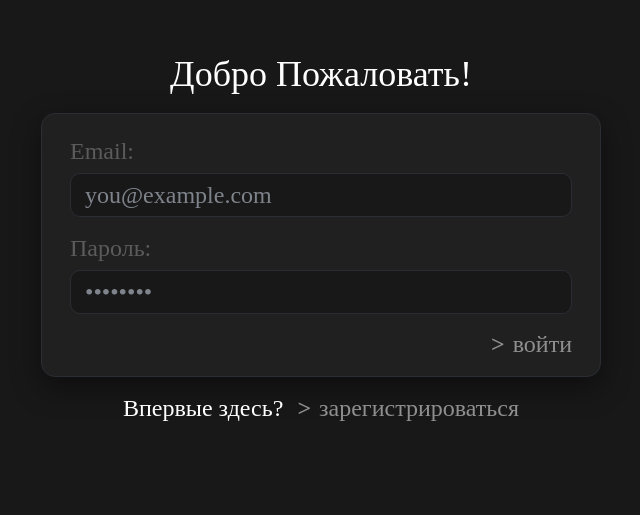
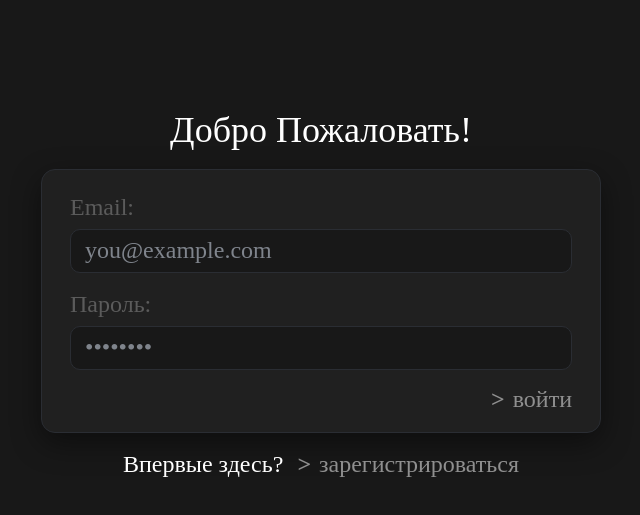
Before and after one commit to DOOMgayyyy/CasinoOchko, a React (Create React App) app in the folder client/: page / in a window 1280 px wide. Shown: the part 107-622 px from the top of the page, without its empty margins (319-959 px from the left). Built offline with nearby package versions, Linux system fonts and the light colour scheme; a web font is replaced by a local one.

Commit message:
Update SignInPage.css

```diff
--- a/client/src/js/components/SignInPage/SignInPage.css
+++ b/client/src/js/components/SignInPage/SignInPage.css
@@ -23,11 +23,11 @@ html, body, #root {
 }
 
 .main-sign-in{
-    min-height: 100%;
-    display: flex;
-    align-items: center;
-    justify-content: center;
-    padding: 160px 20px;
+    position: fixed;
+    inset: 0;                /* top:0 right:0 bottom:0 left:0 */
+    display: grid;
+    place-items: center;     /* центр по вертикали и горизонтали */
+    overflow: hidden;        /* на всякий случай блокируем внутренний скролл */
 }
 
 .sign-wrap{
```
